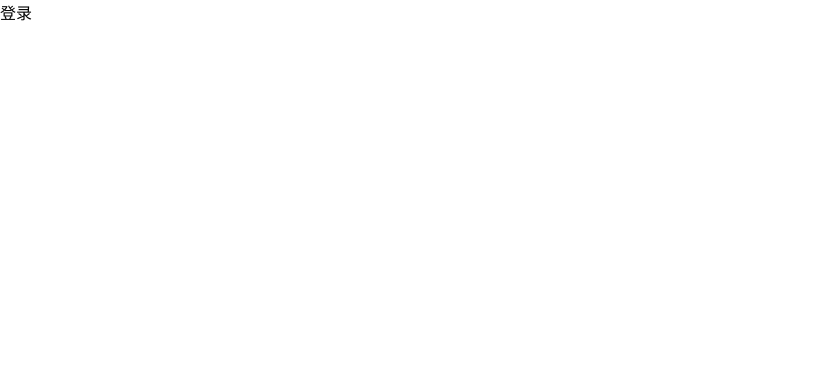
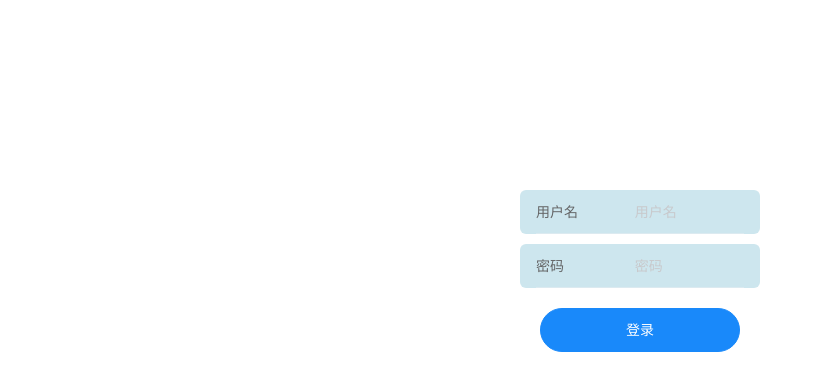
Before and after one commit to zhaozhaoyangyang/text, a Vue app: page /#/login in a window 1280 px wide. Shown: the top 390 px of the page, without its empty margins (0-823 px from the left). Built offline with nearby package versions, Linux system fonts and the light colour scheme.

Commit message:
登录成功

```diff
--- a/src/pages/login/index.vue
+++ b/src/pages/login/index.vue
@@ -1,35 +1,73 @@
 <template>
-    <div class=''>登录</div>
+  <div class="login">
+    <van-form @submit="onSubmit">
+      <van-field
+        v-model="username"
+        name="用户名"
+        label="用户名"
+        placeholder="用户名"
+        :rules="[{ required: true, message: '请填写用户名' }]"
+      />
+      <van-field
+        v-model="password"
+        type="password"
+        name="密码"
+        label="密码"
+        placeholder="密码"
+        :rules="[{ required: true, message: '请填写密码' }]"
+      />
+      <div style="margin: 16px; margin-top:200px">
+        <van-button round block type="info" native-type="submit"
+          >登录</van-button
+        >
+      </div>
+    </van-form>
+  </div>
 </template>
 
 <script>
 export default {
-
   components: {},
   data() {
-
     return {
-
+      username: "",
+      password: "",
     };
   },
   computed: {},
   watch: {},
 
   methods: {
-
+    onSubmit(values) {
+      console.log("submit", values);
     },
-    created() {
-
   },
-    mounted() {
-
-    },
+  created() {},
+  mounted() {},
   beforeCreate() {},
   beforeMount() {},
   beforeUpdate() {},
   updated() {},
-    }
+};
 </script>
 <style scoped>
-
+.login {
+  overflow: hidden;
+  min-height: 650px;
+}
+.van-from {
+  top: 150px;
+}
+.van-cell {
+  top: 180px;
+  width: 240px;
+  margin: 0 auto;
+  margin-top: 10px;
+  background: rgb(205, 230, 238);
+  border-radius: 6px;
+}
+.van-button {
+  width: 200px;
+  margin: 0 auto;
+}
 </style>
```
Lines whose indentation alone changed are shown as unchanged.
